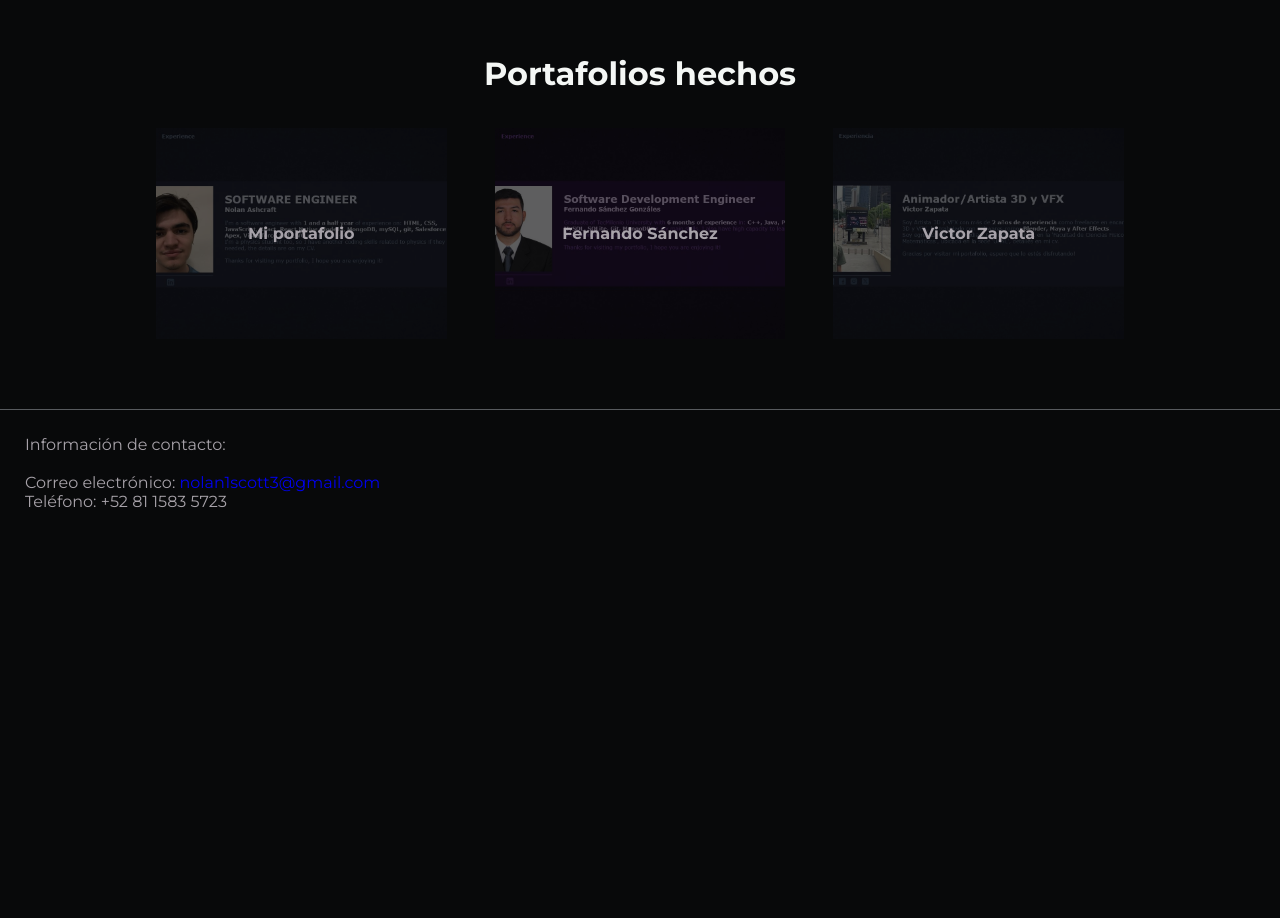
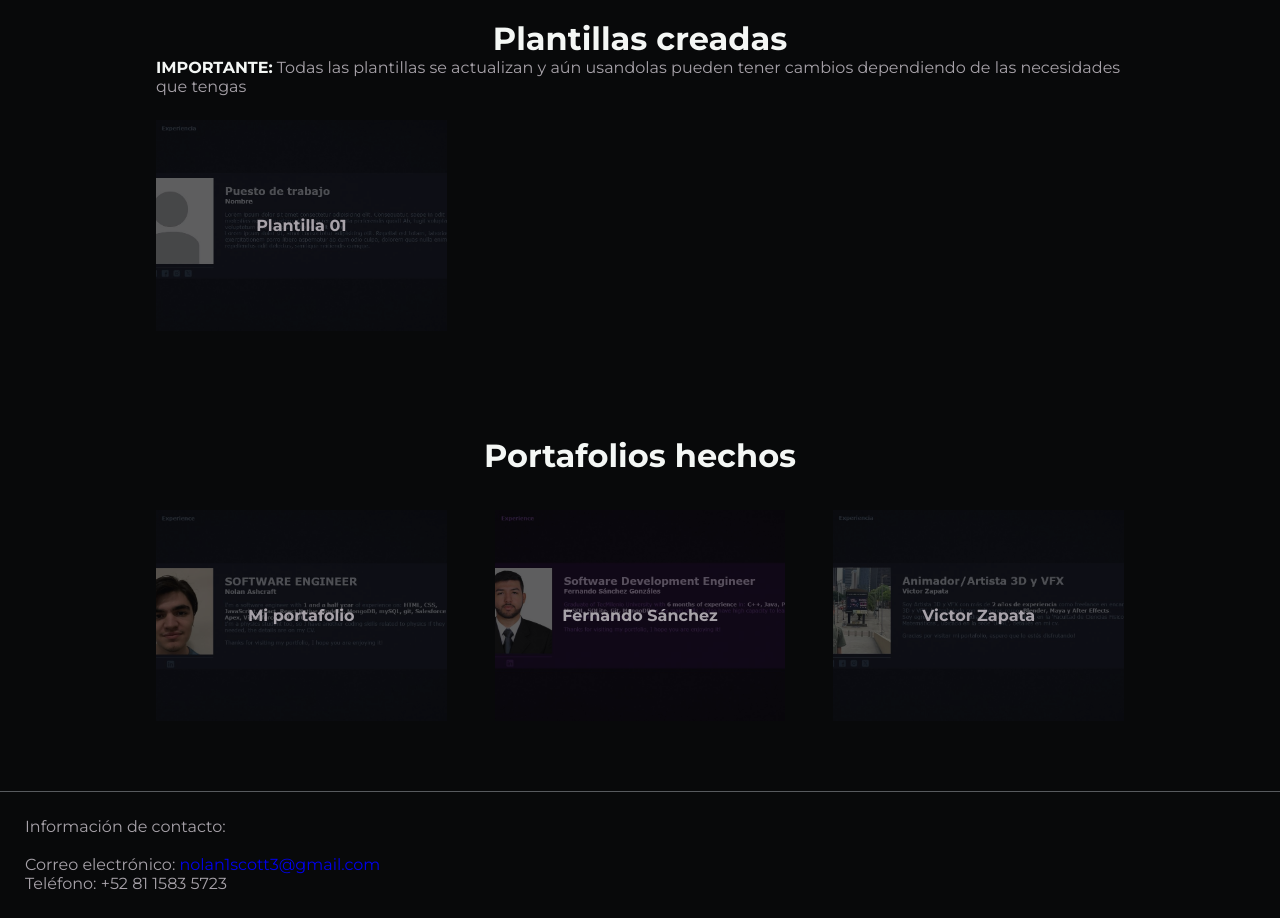
Before and after one commit to NolanS-OMG/portafolio_lobby, a plain HTML site: page index.html in a window 1280 px wide. Shown: the part 1420-2338 px from the top of the page. Before the commit the page ends 1956 px from the top, so only its background shows below. Drawn offline with Linux system fonts and the light colour scheme.

Commit message:
Nueva sección de plantillas añadida

```diff
--- a/index.html
+++ b/index.html
@@ -50,6 +50,11 @@
     </div>
   </section>
   <section class="display-flex padding-35px flex-wrap">
+    <h4 class="width-100 text-align-center font-size-xx-large font-size-x-large-phone">Plantillas creadas</h4>
+    <p class="width-80 margin-auto margin-bottom-24px"><strong>IMPORTANTE:</strong> Todas las plantillas se actualizan y aún usandolas pueden tener cambios dependiendo de las necesidades que tengas</p>
+    <div class="width-80 margin-auto display-grid grid-template-columns-3 grid-template-columns-1-phone" id="plantillasContainer"></div>
+  </section>
+  <section class="display-flex padding-35px flex-wrap">
     <h4 class="width-100 text-align-center padding-35px font-size-xx-large font-size-x-large-phone">Portafolios hechos</h4>
     <div class="width-80 margin-auto display-grid grid-template-columns-3 grid-template-columns-1-phone" id="projectsContainer"></div>
   </section>
--- a/index.js
+++ b/index.js
@@ -97,6 +97,7 @@ document.addEventListener('visibilitychange', function() {
   }
 });
 
+const plantillasContainer = document.getElementById("plantillasContainer");
 const projectsContainer = document.getElementById("projectsContainer");
 
 const projects = [
@@ -119,6 +120,38 @@ const projects = [
     image: "./assets/images/victor.JPG"
   },
 ];
+const plantillas = [
+  {
+    titleTrue: "Plantilla 01",
+    titleFalse: "Template 01",
+    url: "https://portafolio-plantilla01.netlify.app/",
+    image: "./assets/images/plantilla.JPG"
+  },
+];
+
+for( let i=0; i<plantillas.length; i++ ) {
+  const pro = document.createElement("div");
+  pro.classList.add("position-relative");
+  pro.classList.add("overflow-hidden");
+  pro.classList.add("display-flex");
+  pro.classList.add("project-height");
+  pro.classList.add("project-height-phone");
+
+  const linkUrl = document.createElement("a");
+  linkUrl.classList.add("project-link");
+  linkUrl.href = plantillas[i].url;
+  linkUrl.target = "_blank";
+  linkUrl.innerText = language ? plantillas[i].titleTrue : plantillas[i].titleFalse;
+
+  const image = document.createElement("img");
+  image.classList.add("project-image");
+  image.src = plantillas[i].image;
+
+  pro.appendChild(image);
+  pro.appendChild(linkUrl);
+
+  plantillasContainer.appendChild(pro);
+}
 
 for( let i=0; i<projects.length; i++ ) {
   const pro = document.createElement("div");
--- a/styles.css
+++ b/styles.css
@@ -103,6 +103,9 @@ footer {
 }
 .margin-bottom-12px {
   margin-bottom: 12px;
+}
+.margin-bottom-24px {
+  margin-bottom: 24px;
 }
 .font-size-xx-large {
   font-size: xx-large;
```
Also changed, not shown: assets/images/plantilla.JPG (added).
